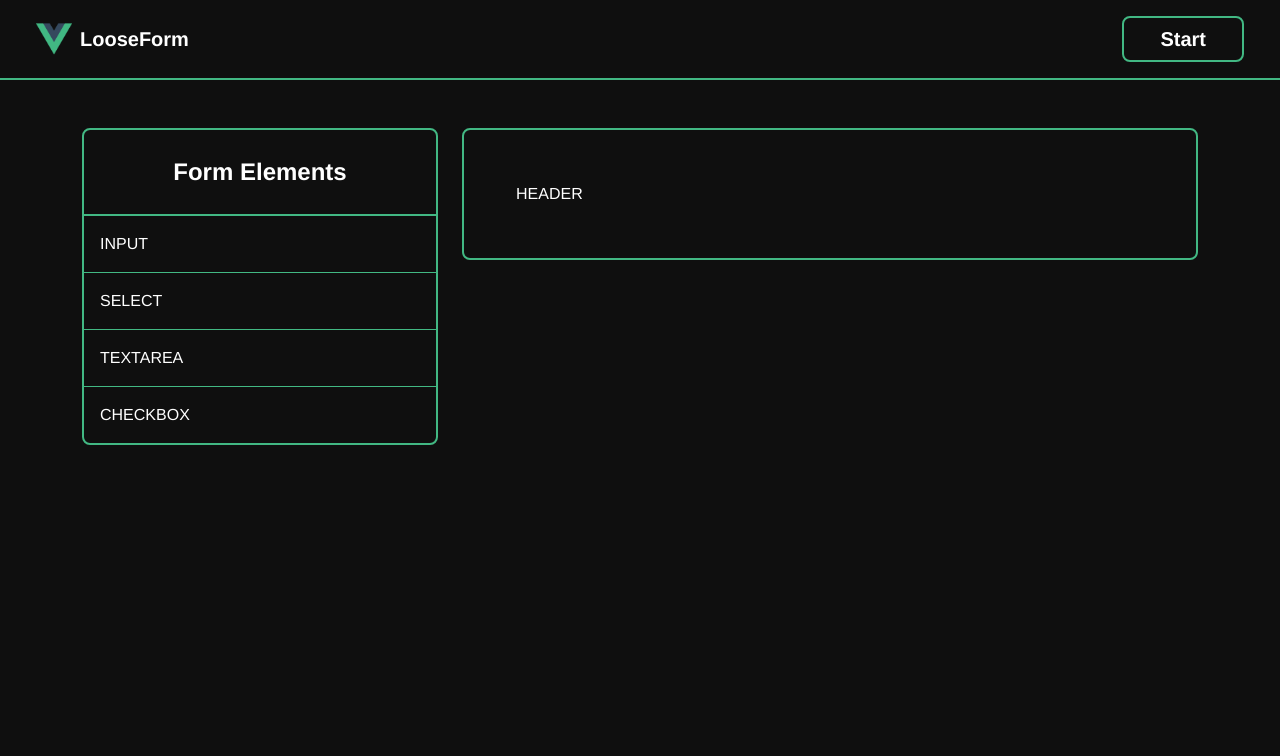
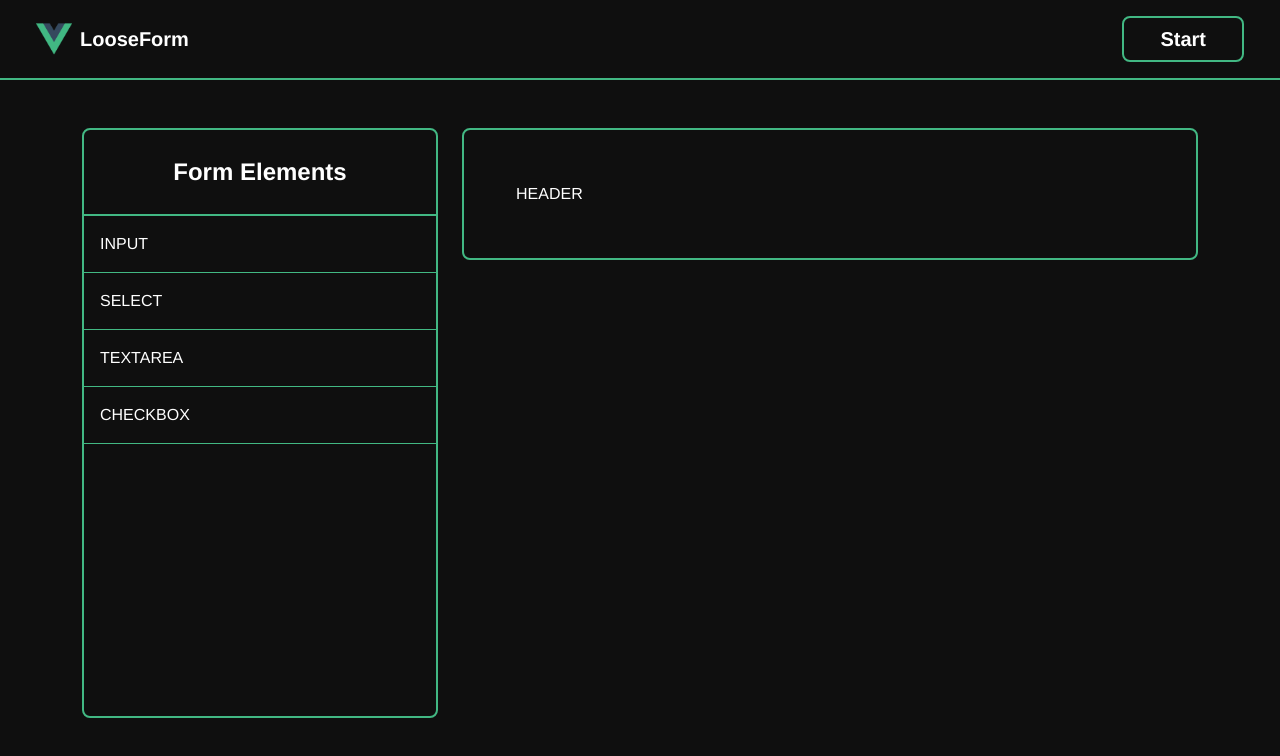
Before and after one commit to MuratBuyukcelebi/LooseForm, a Vue app: page / in a window 1280 px wide. Shown: the top 756 px of the page. Built offline with nearby package versions, Linux system fonts and the light colour scheme.

Commit message:
chore: update home page

```diff
--- a/src/views/Home.vue
+++ b/src/views/Home.vue
@@ -7,13 +7,13 @@
             Form Elements
           </div>
           <draggable
-              class="dragArea list-group"
+              class="dragArea list-group menu__list"
               :list="list1"
-              :group="{ name: 'people', pull: 'clone', put: false }"
               :clone="cloneDog"
               @change="log"
+              :group="{ name: 'people', pull: 'clone' }"
           >
-            <div class="menu__item" v-for="element in list1" :key="element.id">
+            <div class="menu__list-item" v-for="element in list1" :key="element.id" :style="{ 'order' : `${element.id}` }">
               {{ element.name }}
             </div>
           </draggable>
@@ -24,8 +24,8 @@
           <draggable
               class="dragArea list-group"
               :list="list2"
+              @change="log"
               group="people"
-              @change="log"
           >
             <div class="form__item" v-for="element in list2" :key="element.id">
               {{ element.name }}
@@ -38,7 +38,7 @@
 </template>
 <script>
 import draggable from "vuedraggable";
-let idGlobal = 8;
+let idGlobal = 0;
 export default {
   name: 'Home',
   display: "Custom Clone",
@@ -53,7 +53,7 @@ export default {
         { name: "Input", id: 1 },
         { name: "select", id: 2 },
         { name: "textarea", id: 3 },
-        { name: "checkbox", id: 4 }
+        { name: "checkbox", id: 4 },
       ],
       list2: [
         { name: "Header", id: 5 },
@@ -108,7 +108,14 @@ export default {
     padding-bottom: 24px;
     border-bottom: 2px solid #42b883;
   }
-  &__item {
+  &__list {
+    display: flex;
+    flex-direction: column;
+    padding-bottom: 16px;
+    overflow-y: auto;
+    height: 500px;
+
+    &-item {
       position: relative;
       display: block;
       border-bottom: 1px solid #42b883;
@@ -121,8 +128,6 @@ export default {
       &:hover {
         background-color: #1F1F1F;
       }
-    &:last-child {
-      border-bottom: none;
     }
   }
 }
```
Lines whose indentation alone changed are shown as unchanged.
